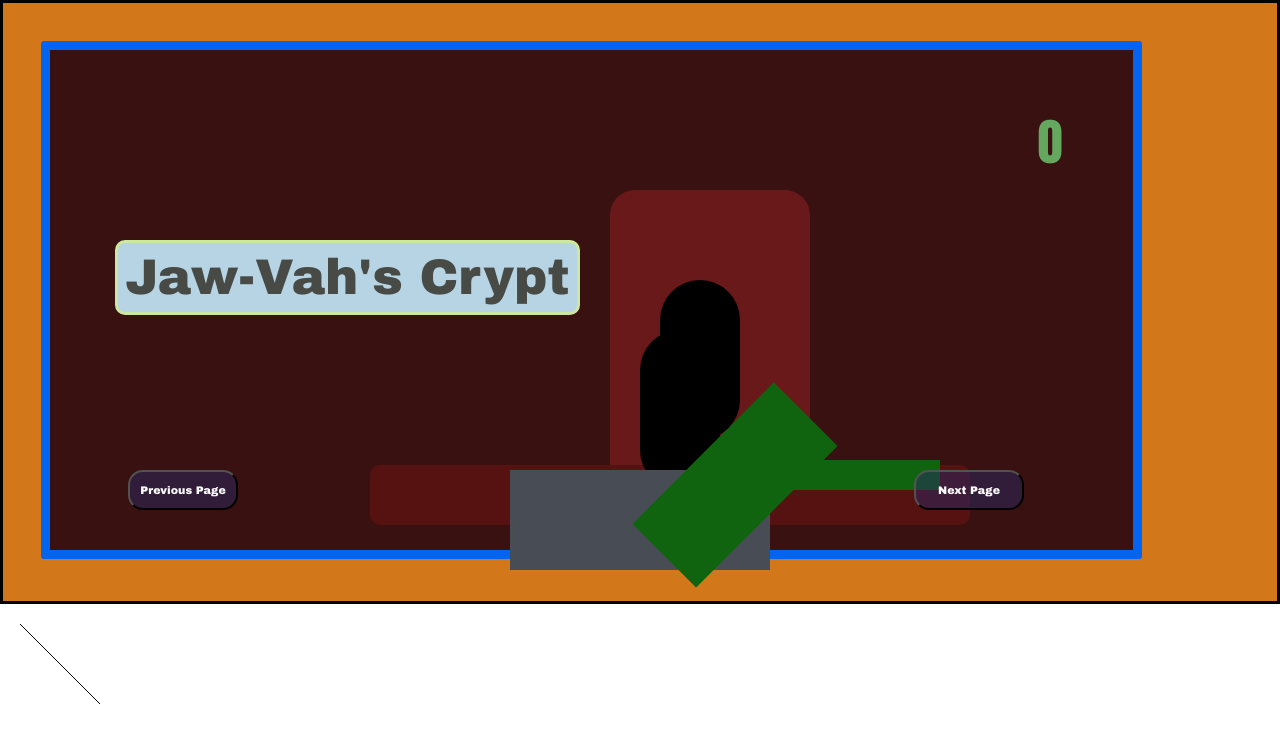
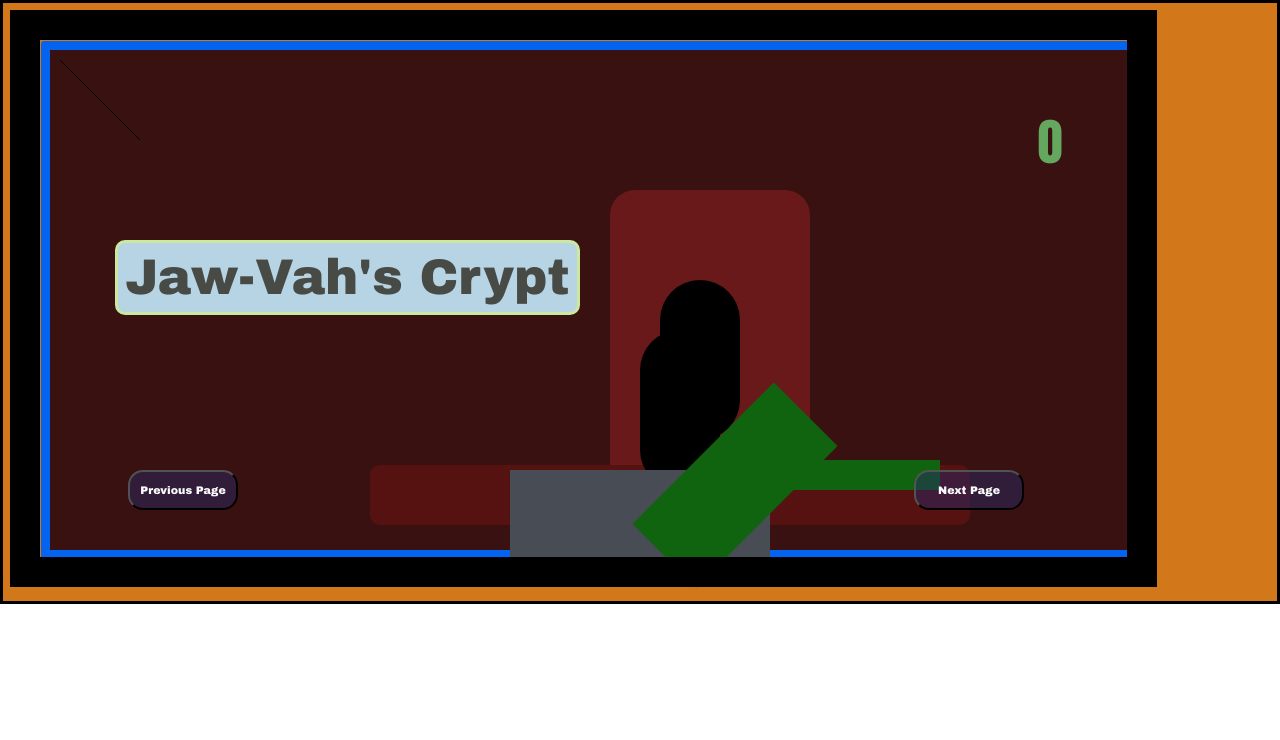
Before and after one commit to tiller1010/storybook, a React (Create React App) app: page / in a window 1280 px wide. Shown: the top 740 px of the page. Built offline with nearby package versions, Linux system fonts and the light colour scheme.

Commit message:
border added around canvas and canvas positioned with css

```diff
--- a/src/App.css
+++ b/src/App.css
@@ -73,7 +73,6 @@ font-family:'Arial Black',arial;
 .blocks{
   position: relative;
 }
-
 
 /*The following is CSS art for the Title*/
 .title #block1{
--- a/src/App.js
+++ b/src/App.js
@@ -1,6 +1,6 @@
 import React, { Component } from 'react';
 import './App.css';
-import Canvas from './canvas1.js'
+import Canvas from './canvas.js'
 
 
 class Page extends Component{
@@ -65,7 +65,7 @@ class App extends Component {
     return (
       <div>
       <Page/>
-      <Canvas />
+      <Canvas className="canvas"/>
     </div>
     );
   }
--- /dev/null
+++ b/src/canvas.css
@@ -0,0 +1,7 @@
+Canvas{
+  position: absolute;
+  top:10px;
+  left:10px;
+  border:solid black;
+  border-width:30px;
+}
--- a/src/canvas1.js
+++ b/src/canvas.js
@@ -1,5 +1,5 @@
 import React, { Component } from 'react';
-import './App.css';
+import './canvas.css';
 
 class Canvas extends Component{
 
@@ -18,7 +18,7 @@ class Canvas extends Component{
 
   render(){
     return(
-        <canvas ref="canvas" height="100" width="100"></canvas>
+        <canvas ref="canvas" height="517" width="1087"></canvas>
     );
   }
 }
```
